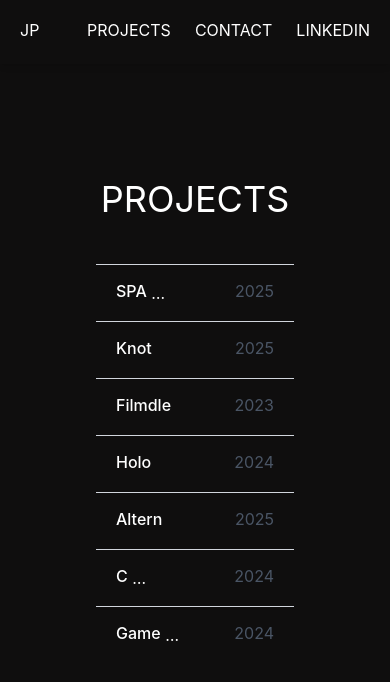
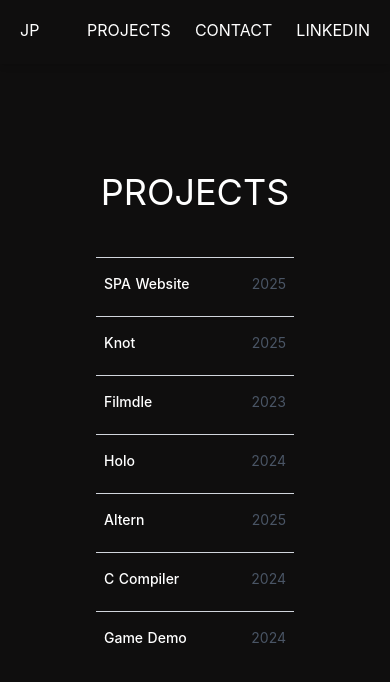
Before and after one commit to jparisio/New-Portfolio, a Next.js app: page /projects in a window 390 px wide. Shown: the top 682 px of the page. Built offline with nearby package versions, Linux system fonts and the light colour scheme.

Commit message:
mobile fix

```diff
--- a/src/components/Project.tsx
+++ b/src/components/Project.tsx
@@ -123,17 +123,18 @@ export default function Project({ project, index }: ProjectProps) {
         />
 
         {/* Content Grid - Mobile: 2 cols, Desktop: 4 cols */}
-        <div className="grid grid-cols-2 md:grid-cols-4 gap-4 md:gap-8 items-center relative z-10 px-5 md:px-24">
+        {/* Content Grid - Mobile: 2 cols, Desktop: 4 cols */}
+        <div className="grid grid-cols-2 md:grid-cols-4 gap-2 md:gap-8 items-center relative z-10 px-2 md:px-24">
           {/* Project Name */}
-          <div className="col-span-1">
+          <div className="col-span-1 md:col-span-1">
             <motion.div
-              className="group-hover:text-black transition-colors duration-200 whitespace-nowrap overflow-hidden text-ellipsis"
+              className="group-hover:text-black transition-colors duration-200 overflow-hidden text-ellipsis"
               animate={titleControls}
             >
               <AnimText
                 text={project.project}
                 offset={0.1 + index * 0.05}
-                extraClass="font-medium whitespace-nowrap"
+                extraClass="font-medium text-sm md:text-base"
               />
             </motion.div>
           </div>
@@ -163,13 +164,13 @@ export default function Project({ project, index }: ProjectProps) {
           {/* Year */}
           <div className="col-span-1 text-right">
             <motion.div
-              className="text-gray-600 group-hover:text-black transition-colors duration-200 whitespace-nowrap"
+              className="text-gray-600 group-hover:text-black transition-colors duration-200"
               animate={yearControls}
             >
               <AnimText
                 text={project.year}
                 offset={0.25 + index * 0.05}
-                extraClass="whitespace-nowrap"
+                extraClass="text-sm md:text-base"
               />
             </motion.div>
           </div>
```
